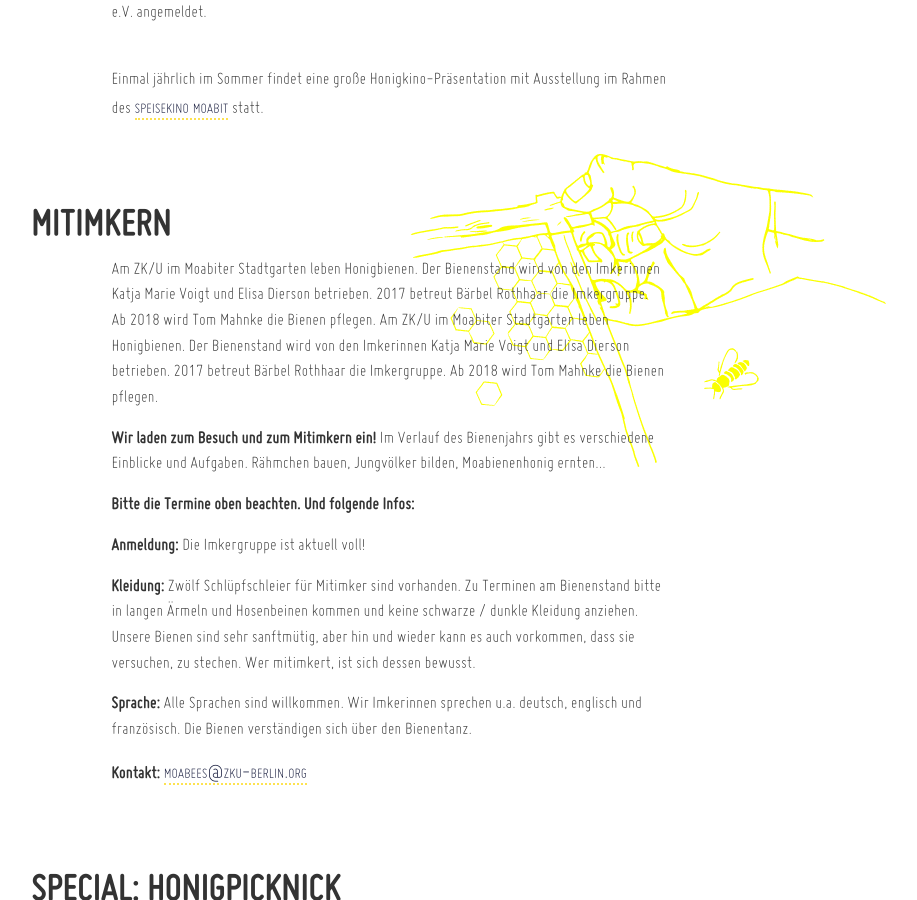
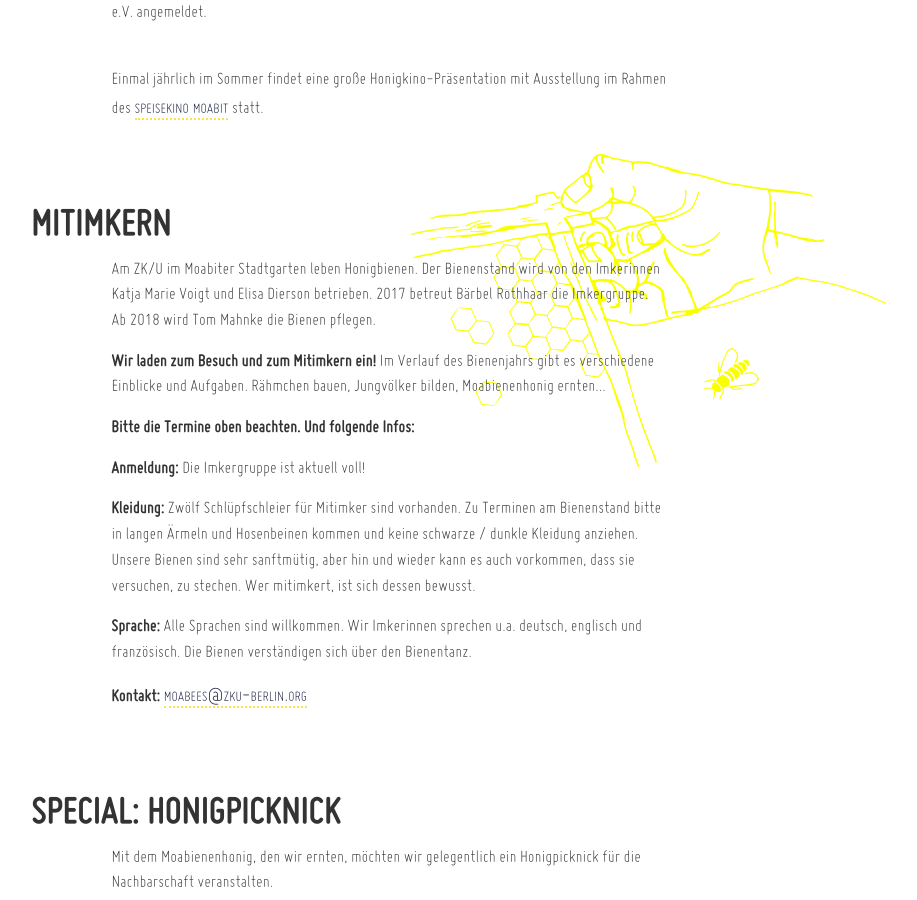
Before and after one commit to dieda/moabienen.berlin-bienenstadt.de, a Jekyll site: the page built from index.html, in a window 1280 px wide and 900 px high, scrolled down 3047 px. Shown: the whole window, without its empty margins (251-1168 px from the left). Built offline with Jekyll 4.4.1, drawn with Linux system fonts in a browser that asks for light colours.

Commit message:
dopplung

```diff
--- a/index.html
+++ b/index.html
@@ -135,9 +135,6 @@ Moabees ist ein Projekt von Projekt von Elisa Dierson, <a href="http://www.baerb
 <p>
 
   Am ZK/U im Moabiter Stadtgarten leben Honigbienen. Der Bienenstand wird von den Imkerinnen Katja Marie Voigt und Elisa Dierson betrieben. 2017 betreut Bärbel Rothhaar die Imkergruppe. Ab 2018 wird Tom Mahnke die Bienen pflegen.
-
- Am ZK/U im Moabiter Stadtgarten leben Honigbienen. Der Bienenstand wird von den Imkerinnen Katja Marie Voigt und Elisa Dierson betrieben. 2017 betreut Bärbel Rothhaar die Imkergruppe. Ab 2018 wird Tom Mahnke die Bienen pflegen.
-
 </p>
 
 <p>
```
